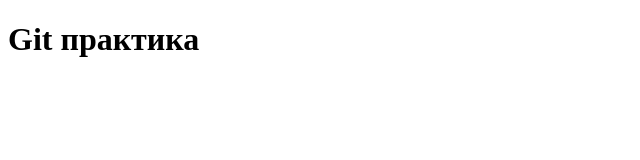
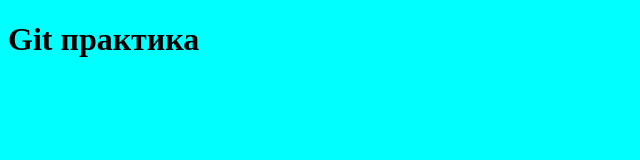
Before and after one commit to ChikaAIN/reservation_app, a plain HTML site: page index.html in a window 1280 px wide. Shown: the whole page, without its empty margins (0-640 px from the left). Drawn offline with Linux system fonts and the light colour scheme.

Commit message:
add aqua background to main page

```diff
--- a/index.html
+++ b/index.html
@@ -3,6 +3,9 @@
 <head>
     <meta charset="UTF-8">
     <title>qwewqe</title>
+    <style>
+        body{background: aqua}
+    </style>
 </head>
 <body>
   <h1>Git практика</h1>
```
